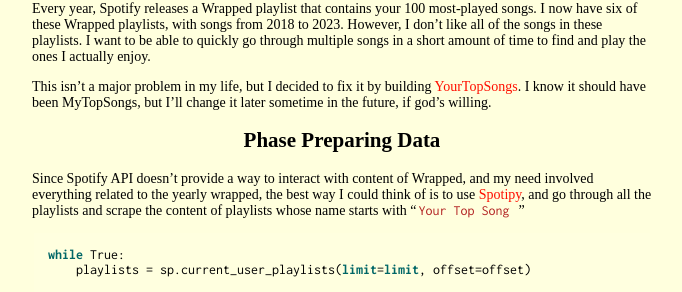
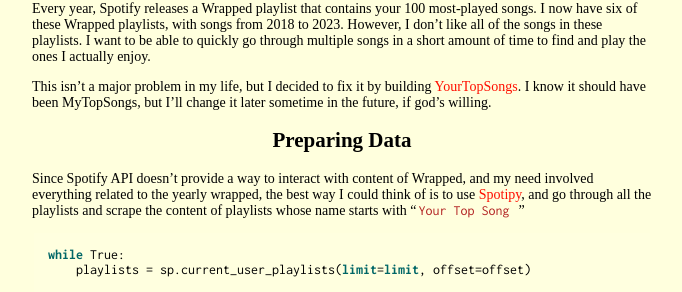
Before and after one commit to CodeDotJS/space, a Jekyll site: the page built from _posts/2024-04-25-spotify-preview.md, in a window 1280 px wide and 900 px high. Shown: the part 316-608 px from the top of the window, without its empty margins (298-980 px from the left). Built offline with Jekyll 4.4.1, drawn with Linux system fonts in a browser that asks for light colours; nearby versions of some CDN libraries; emoji names are drawn with the system emoji font; some web fonts are replaced.

Commit message:
minor change in heading

```diff
--- a/_posts/2024-04-25-spotify-preview.md
+++ b/_posts/2024-04-25-spotify-preview.md
@@ -12,7 +12,7 @@
 
 This isn't a major problem in my life, but I decided to fix it by building [YourTopSongs](https://yourtopsongs.vercel.app). I know it should have been MyTopSongs, but I'll change it later sometime in the future, if god's willing.
 
-## Phase Preparing Data
+## Preparing Data
 {: .center}
 
 Since Spotify API doesn't provide a way to interact with content of Wrapped, and my need involved everything related to the yearly wrapped, the best way I could think of is to use [Spotipy](https://spotipy.readthedocs.io/en/2.24.0/), and go through all the playlists and scrape the content of playlists whose name starts with "`Your Top Song `"
```
